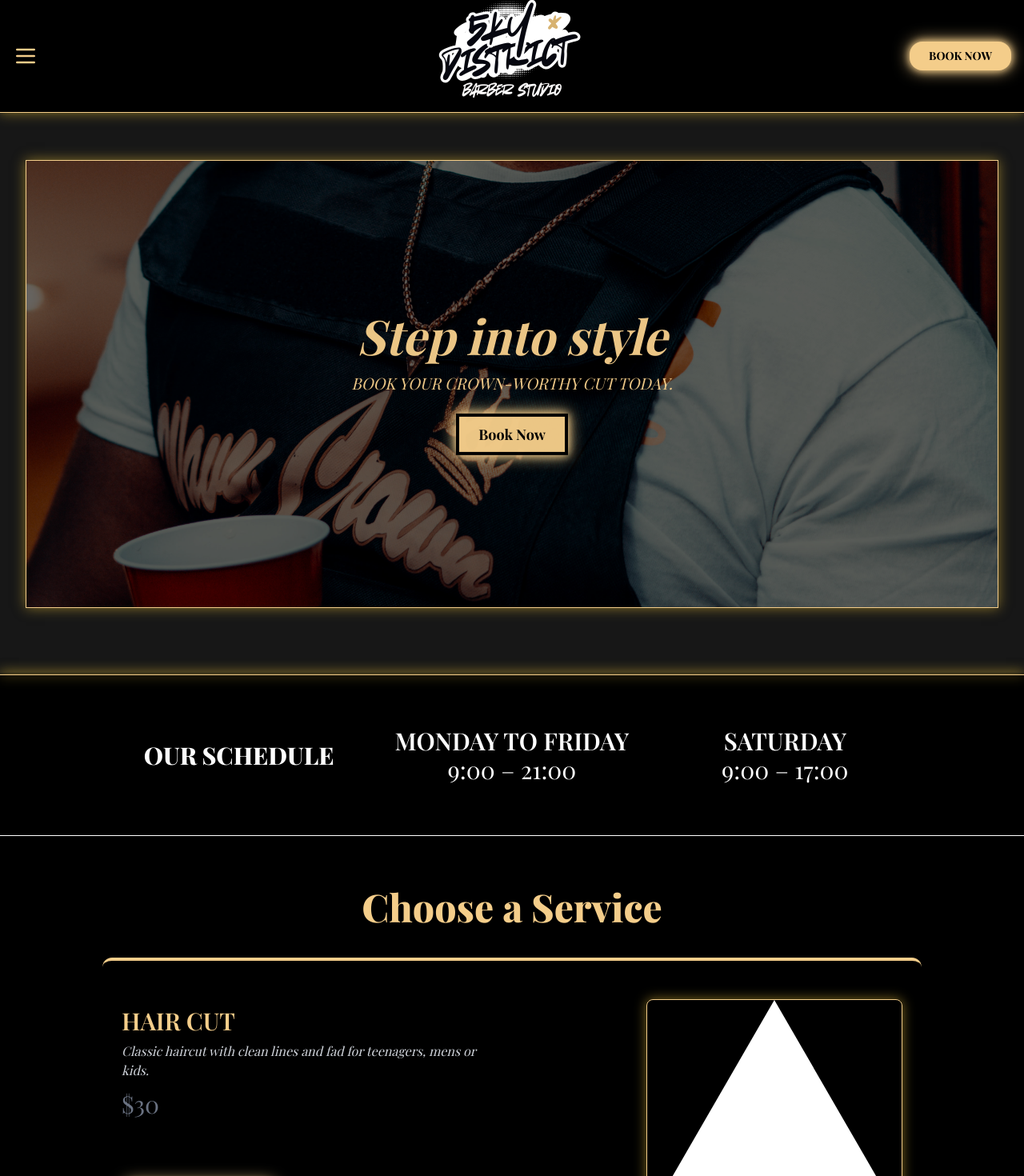
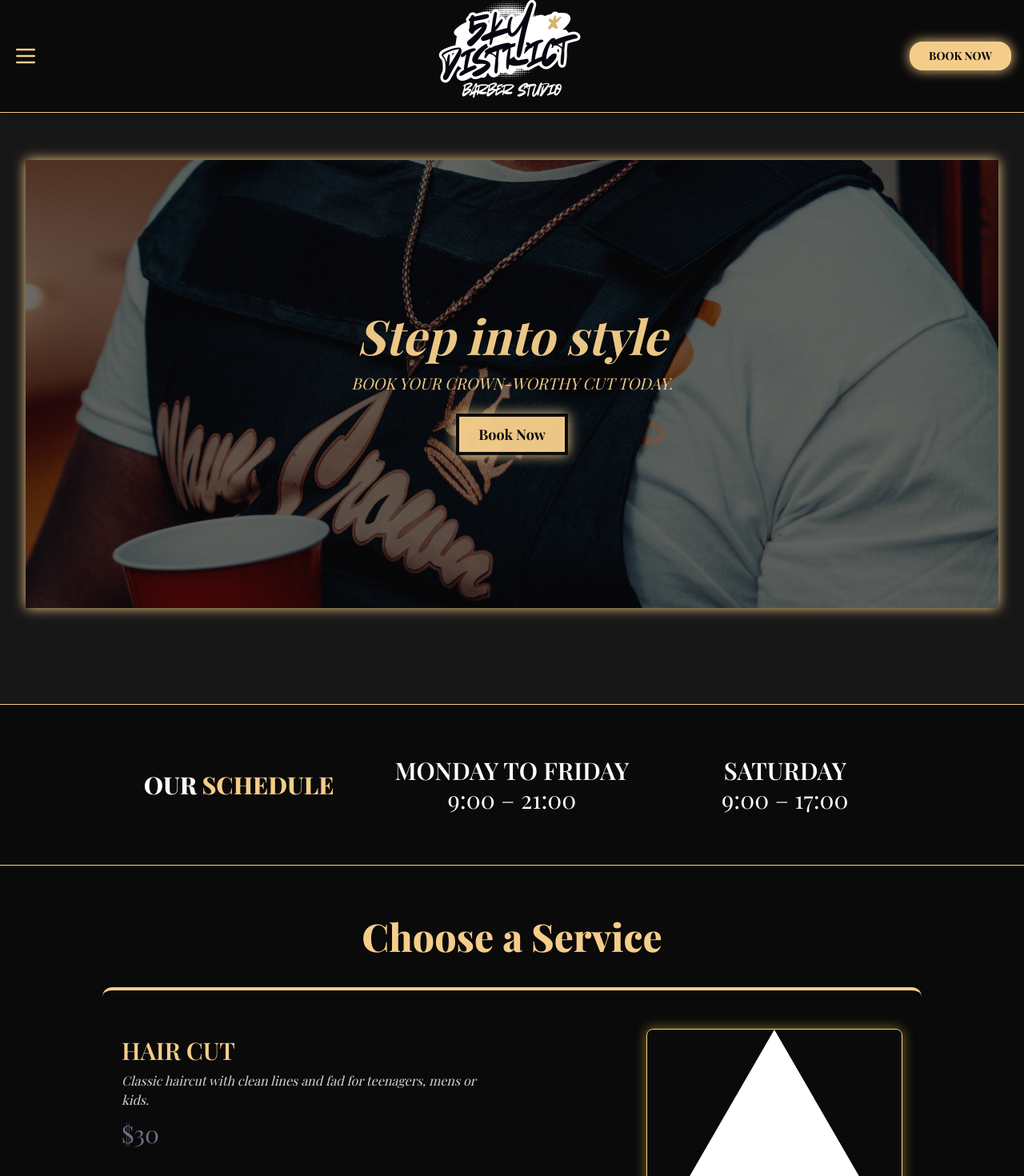
Before and after one commit to Sharjanan/wavycrown, a Next.js app: page / in a window 1280 px wide. Shown: the top 1470 px of the page at 80% size. Built offline with nearby package versions, Linux system fonts and the light colour scheme; a web font is replaced by a local one.

Commit message:
fixed border color issue #1

```diff
--- a/app/globals.css
+++ b/app/globals.css
@@ -17,6 +17,10 @@
   --color-foreground: var(--foreground);
   --font-sans: var(--font-geist-sans);
   --font-mono: var(--font-geist-mono);
+}
+@theme {
+  --color-gold: #F4CD8A;
+  --color-black: #0a0a0a;
 }
 
 @media (prefers-color-scheme: dark) {
@@ -50,5 +54,5 @@ body {
 }
 
 .glow-gold {
-  box-shadow: 0 0 10px #F4CD8A, 0 0 20px #F4CD8A;
+  box-shadow: 0 0 15px #F4CD8A
 }
--- a/app/page.tsx
+++ b/app/page.tsx
@@ -57,9 +57,9 @@ export default function Home() {
   };
 
   return (
-    <main className="min-h-screen b text-gray-900">
+    <main className="min-h-screen text-gray-900">
       {/* Hero Section */}
-     <section className="relative mt-50 h-[70vh] w-[95vw] max-w-8xl mx-auto  overflow-hidden text-gold flex items-center justify-center border-1 border-gold shadow-[0_0_15px_rgba(212,175,55,0.6)]">
+     <section className="relative mt-50 mb-30 h-[70vh] w-[95vw] max-w-8xl mx-auto overflow-hidden text-gold flex items-center justify-center glow-gold">
         {/* Background Image cropped to show bottom only */}
         <div className="absolute inset-0 overflow-hidden z-0">
           <div
@@ -96,17 +96,14 @@ export default function Home() {
       </section>
 
       {/*  Section Separator */}
-      <div className="relative mt-20 h-[4px] w-full text-gold border-b-1 border-gold shadow-[0_0_15px_rgba(212,175,55,0.6)]"></div>
+      {/* <div className="relative mt-20 h-[4px] w-full text-gold border-b-1 border-gold glow-gold"></div> */}
       {/* Our Schedule Section */}
-<section className="py-16 px-4 z-50 bg-black text-white
-                    border-b border-gold
-                    [box-shadow:0_0_15px_rgba(212,175,55,0.6)]">
+<section className="py-16 px-4 z-50 bg-black text-white  border-b border-t border-gold">
   <div className="max-w-5xl mx-auto grid grid-cols-3 text-center">
     {/* Title */}
     <div className="flex items-center justify-center">
-      <h2 className="text-3xl font-extrabold">OUR SCHEDULE</h2>
+      <h2 className="text-3xl font-extrabold">OUR <span className="text-gold">SCHEDULE</span></h2>
     </div>
-
     {/* Weekdays */}
     <div className="flex flex-col items-center justify-center">
       <h2 className="text-3xl font-semibold font-lostinsouth">MONDAY TO FRIDAY</h2>
@@ -127,7 +124,6 @@ export default function Home() {
         <h2 className=" text-gold text-5xl font-extrabold text-center mb-10">
           {translations.services[lang].service_section}
         </h2>
-
         <div className="text-white flex flex-col gap-10 max-w-5xl mx-auto">
           {services.map((service, i) => (
             <Card
@@ -144,9 +140,7 @@ export default function Home() {
                 {service.description}
               </p>
               <p className="text-gray-500 text-3xl mt-3">{service.price}</p>
-
               <div className="z-50 mt-20">
-
               <button
                className="text-xs sm:text-sm md:text-base text-black bg-gold glow-gold px-6 py-2  font-bold rounded-2xl  uppercase"
                onClick={() => handleOpen(service.link)}>
--- a/components/Footer.tsx
+++ b/components/Footer.tsx
@@ -1,14 +1,15 @@
 import React from "react";
 import Image from "next/image";
 import Link from "next/link";
+import { LocationHome } from "@mynaui/icons-react";
 
 export default function Footer() {
   return (
     <>
-    <footer className="w-full bg-gold text-gold text-center py-6 mt-12">
-      <div className="container mx-auto">
+    <footer className="w-full bg-black text-gold text-center">
+      <div className="absolute bg-black left-1/2 transform -translate-x-1/2">
         {/* Centered logo */}
-          <div className="absolute left-1/2 transform -translate-x-1/2 mb-12">
+
             <Link href="/">
               <Image
                 src="/wavycrown.png"
@@ -19,8 +20,9 @@ export default function Footer() {
               />
 
             </Link>
-          </div>
+
       </div>
+      <LocationHome className= "text-gold"/>
     </footer>
     </>
   );
--- a/components/Navbar.tsx
+++ b/components/Navbar.tsx
@@ -19,35 +19,17 @@ export default function Navbar() {
   const [open, setOpen] = useState(false);
   const { lang, setLang } = useLanguage();
   const [showNavbar, setShowNavbar] = useState(true);
-  const [lastScrollY, setLastScrollY] = useState(0);
   const [isMobileMenuOpen, setIsMobileMenuOpen] = useState(false);
   const t = translations.home;
-
-  // Hide/show on scroll
-  useEffect(() => {
-    const handleScroll = () => {
-      const currentScroll = window.scrollY;
-
-      setShowNavbar(currentScroll < lastScrollY || currentScroll < 80);
-      setLastScrollY(currentScroll);
-    };
-    window.addEventListener("scroll", handleScroll);
-    return () => window.removeEventListener("scroll", handleScroll);
-  }, [lastScrollY]);
-
   const navLinks = [
     // { href: "/calendar", label: "Calendar" },
     { href: "#services", label: "Services" },
     { href: "#booking", label: lang === "en" ? "Book Now" : "Réserver" },
   ];
-
   return (
     <>
       <header
-        className={`fixed top-0 left-0 py-10 w-full bg-black text-gold z-50 shadow-md transition-transform duration-300 shadow-md border-b-1 border-gold
-              [box-shadow:0_0_15px_rgba(212,175,55,0.6)]  ${
-          showNavbar ? "translate-y-0" : "-translate-y-full"
-        }`}
+        className={`fixed top-0 left-0 py-10 w-full bg-black text-gold z-50 transition-transform shadow-md border-b border-gold `}
       >
         <div className="flex items-center justify-between w-full px-4 py-3 relative">
           {/* Hamburger - always visible on left */}
@@ -85,7 +67,7 @@ export default function Navbar() {
 
           {/* CTA Button - top right */}
           <div className="z-50">
-            <a href="#booking">
+
               <Button variant="gold" size="pill" onClick={() => setOpen(true)}>
                 {t.button[lang].split("\n").map((line, i) => (
                   <span key={i}>
@@ -94,7 +76,7 @@ export default function Navbar() {
                   </span>
                 ))}
               </Button>
-            </a>
+
           </div>
         </div>
       </header>
@@ -123,7 +105,7 @@ export default function Navbar() {
 
             {/* Book Online button */}
             <a href="#booking">
-              <Button variant="gold" size="pill" >
+              <Button variant="gold" size="pill"  onClick={() => setOpen(false)}>
                  Book Online
               </Button>
             </a>
--- a/package.json
+++ b/package.json
@@ -9,6 +9,7 @@
     "lint": "next lint"
   },
   "dependencies": {
+    "@mynaui/icons-react": "^0.3.9",
     "@radix-ui/react-dialog": "^1.1.13",
     "@radix-ui/react-dropdown-menu": "^2.1.14",
     "@radix-ui/react-slot": "^1.2.2",
```
Also changed, not shown: 1 other file (tests, documents, lock files or other folders).
